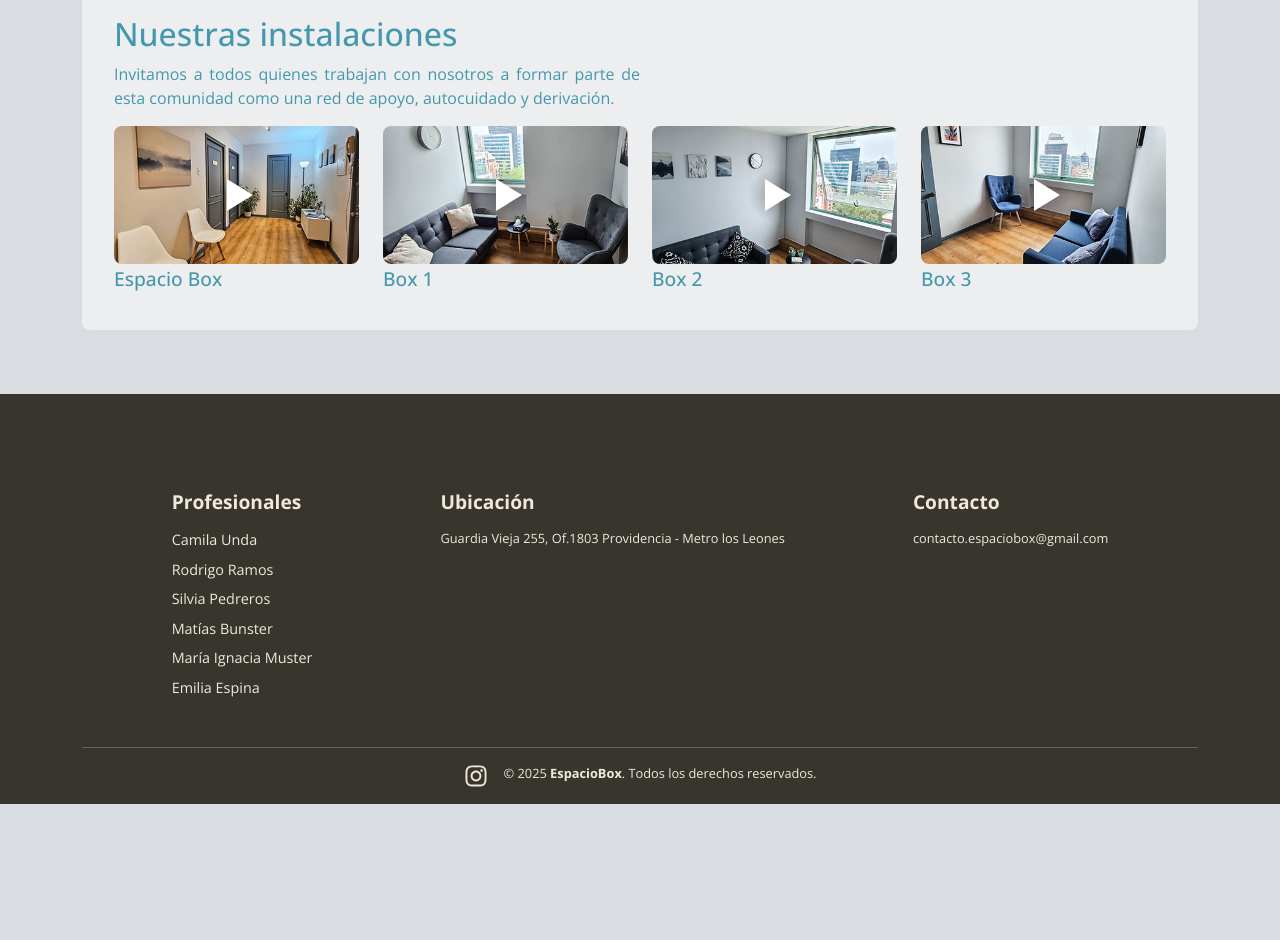
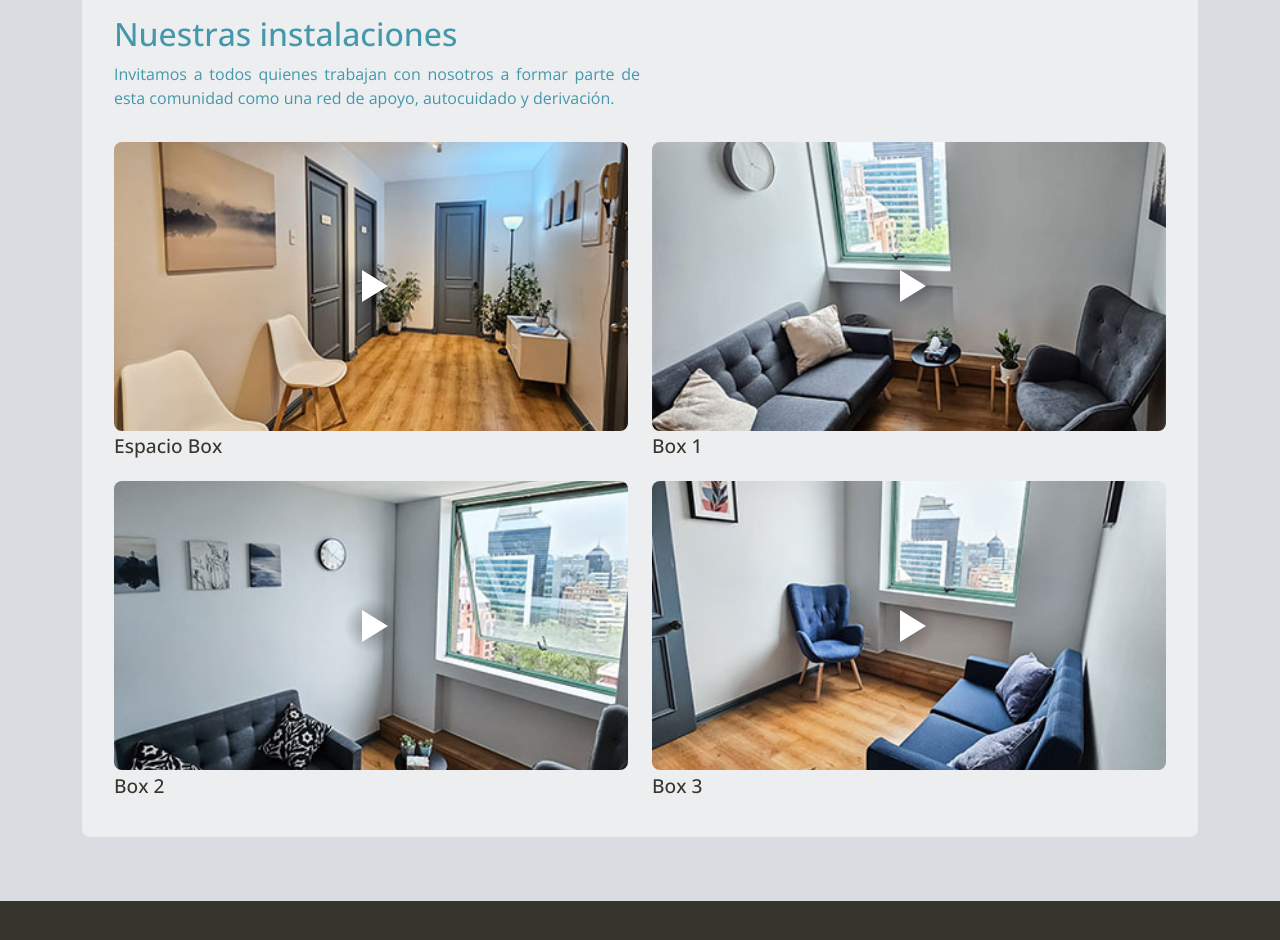
Before and after one commit to ssalinascalibar/espacio-box-noLogin, a React (Vite) app: page /boxes in a window 1280 px wide. Shown: the part 780-1720 px from the top of the page. Before the commit the page ends 1584 px from the top, so only its background shows below. Built offline with nearby package versions, Linux system fonts and the light colour scheme.

Commit message:
mod grid react playrt boxes

```diff
--- a/src/assets/styles/global.css
+++ b/src/assets/styles/global.css
@@ -12,9 +12,6 @@ body {
   color: var(--text-primary);
 }
 
-/* h2 {
-  margin-bottom: 1.5rem;
-} */
 
 li {
   list-style: none;
--- a/src/features/boxes/Boxes.jsx
+++ b/src/features/boxes/Boxes.jsx
@@ -100,7 +100,7 @@ export default function Boxes() {
             </p>
             <Row>
               {videoBoxes?.map((videoBox, i) => (
-                <Col xs={6} lg={3} key={i}>
+                <Col xs={12} lg={6} key={i}>
                   <div className="player-wrapper">
                     <ReactPlayer
                       className="react-player"
--- a/src/features/boxes/boxes.css
+++ b/src/features/boxes/boxes.css
@@ -27,6 +27,7 @@
 #boxes-video h5 {
     font-size: 1em;
     padding-top: 0.2rem;
+    color: var(--accent-color);
 }
 
 #boxes-video h2 {
@@ -61,4 +62,8 @@
         width: 50%;
     }
 
+    #boxes-video .player-wrapper {
+        margin-top: 1rem;
+    }
+
 }
```
